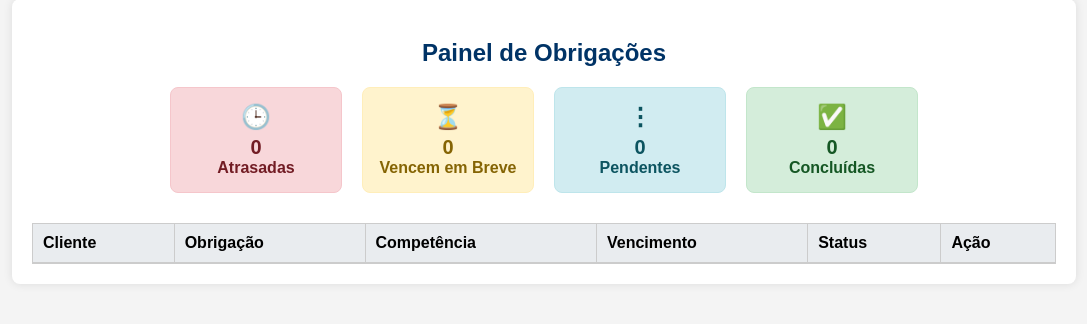
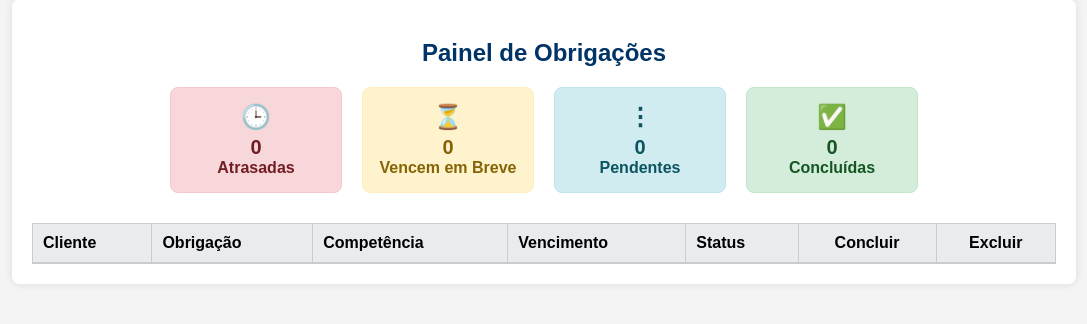
Before and after one commit to Jessica-Storgatto/eficon-mvp-contabil, a Flask app: page /painel in a window 1280 px wide. Shown: the part 145-469 px from the top of the page, without its empty margins (96-1183 px from the left). Run offline with Flask 3, Linux system fonts and the light colour scheme; the visitor is signed in with stand-in values (Sample User, id 1); data that the repository does not hold is empty.

Commit message:
feat: adiciona exclusao individual de obrigacoes acessorias e limpeza total da lista de documentos recebidos com confirmacao

```diff
--- a/routes.py
+++ b/routes.py
@@ -286,3 +286,36 @@ def atualizar_status(id):
         return jsonify({"sucesso": True, "mensagem": "Status atualizado!"})
 
     return jsonify({"sucesso": False, "mensagem": "Status inválido."}), 400
+
+@bp.route("/obrigacoes/excluir/<int:id>", methods=["POST"])
+@login_required
+def excluir_obrigacao(id):
+    obrigacao = ObrigacaoAcessoria.query.get_or_404(id)
+
+    db.session.delete(obrigacao)
+    db.session.commit()
+
+    flash("Obrigação acessória excluída com sucesso.", "sucesso")
+    return redirect(url_for("main.painel"))
+
+@bp.route("/documentos/limpar-todos", methods=["POST"])
+@login_required
+def limpar_documentos():
+    # Busca todos os documentos para apagar os arquivos físicos da pasta
+    documentos = Documento.query.all()
+
+    for doc in documentos:
+        # Tenta apagar o arquivo físico do disco
+        if os.path.exists(doc.caminho_armazenamento):
+            try:
+                os.remove(doc.caminho_armazenamento)
+            except Exception:
+                pass # Se der erro ao apagar o arquivo físico, continua para apagar do banco
+
+        # Apaga o registro do banco
+        db.session.delete(doc)
+
+    db.session.commit()
+
+    flash("Todos os documentos recebidos foram apagados com sucesso.", "sucesso")
+    return redirect(url_for("main.documentos_enviados"))
--- a/templates/painel.html
+++ b/templates/painel.html
@@ -40,7 +40,8 @@
             <th style="padding: 10px; border: 1px solid #ccc;">Competência</th>
             <th style="padding: 10px; border: 1px solid #ccc;">Vencimento</th>
             <th style="padding: 10px; border: 1px solid #ccc;">Status</th>
-            <th style="padding: 10px; border: 1px solid #ccc;">Ação</th>
+            <th style="padding: 10px; border: 1px solid #ccc; text-align: center;">Concluir</th> <!-- Coluna do Checkbox -->
+            <th style="padding: 10px; border: 1px solid #ccc; text-align: center;">Excluir</th> <!-- Nova Coluna de Exclusão -->
         </tr>
     </thead>
     <tbody>
@@ -69,8 +70,19 @@
                     </span>
                     <span class="texto-status">{{ o.status }}</span>
                 </td>
+
+                <!-- COLUNA DO CHECKBOX -->
                 <td style="padding: 10px; border: 1px solid #ccc; text-align: center;">
-                    <input type="checkbox" class="check-concluir" style="width: 20px; height: 20px; cursor: pointer;">
+                    <input type="checkbox" class="check-concluir" style="width: 20px; height: 20px; cursor: pointer;" title="Marcar como concluída">
+                </td>
+
+                <!-- COLUNA DE EXCLUSÃO -->
+                <td style="padding: 10px; border: 1px solid #ccc; text-align: center;">
+                    <form action="/obrigacoes/excluir/{{ o.id }}" method="POST" onsubmit="return confirm('Você tem certeza que deseja excluir essa obrigação acessória?');" style="margin: 0;">
+                        <button type="submit" style="background-color: #dc3545; color: white; border: none; padding: 6px 12px; border-radius: 4px; cursor: pointer; font-weight: bold; font-size: 13px;" title="Excluir obrigação">
+                            Excluir
+                        </button>
+                    </form>
                 </td>
             </tr>
         {% endfor %}
@@ -107,9 +119,8 @@ document.addEventListener("DOMContentLoaded", function() {
         checkbox.addEventListener('change', function() {
             const idObrigacao = linha.getAttribute('data-id');
             let novoStatus = this.checked ? "Concluída" : "Pendente";
-            let checkboxAtual = this; // Salva a referência do checkbox para usar dentro do fetch
+            let checkboxAtual = this;
 
-            // --- ENVIA PARA O SERVIDOR PRIMEIRO ---
             fetch(`/obrigacoes/atualizar-status/${idObrigacao}`, {
                 method: 'POST',
                 headers: { 'Content-Type': 'application/json' },
@@ -118,9 +129,7 @@ document.addEventListener("DOMContentLoaded", function() {
             .then(response => response.json())
             .then(data => {
                 if (data.sucesso) {
-                    // --- SE O SERVIDOR SALVOU, ATUALIZA A TELA ---
                     if (checkboxAtual.checked) {
-                        // MARCAR COMO CONCLUÍDA
                         linha.style.backgroundColor = '#d4edda';
                         textoStatusElemento.innerText = 'Concluída';
                         iconeElemento.innerText = '✓ ';
@@ -135,7 +144,6 @@ document.addEventListener("DOMContentLoaded", function() {
                         spanConcluidas.innerText = parseInt(spanConcluidas.innerText) + 1;
 
                     } else {
-                        // DESMARCAR (DESFAZER)
                         linha.style.backgroundColor = corOriginal;
                         textoStatusElemento.innerText = statusOriginal;
                         iconeElemento.innerText = iconeOriginal;
@@ -154,7 +162,7 @@ document.addEventListener("DOMContentLoaded", function() {
                     }
                 } else {
                     alert("Erro ao salvar no banco. Tente novamente.");
-                    checkboxAtual.checked = !checkboxAtual.checked; // Desfaz o clique se der erro
+                    checkboxAtual.checked = !checkboxAtual.checked;
                 }
             })
             .catch(error => {
```
Also changed, not shown: templates/documentos_enviados.html (+10 -2 lines).
